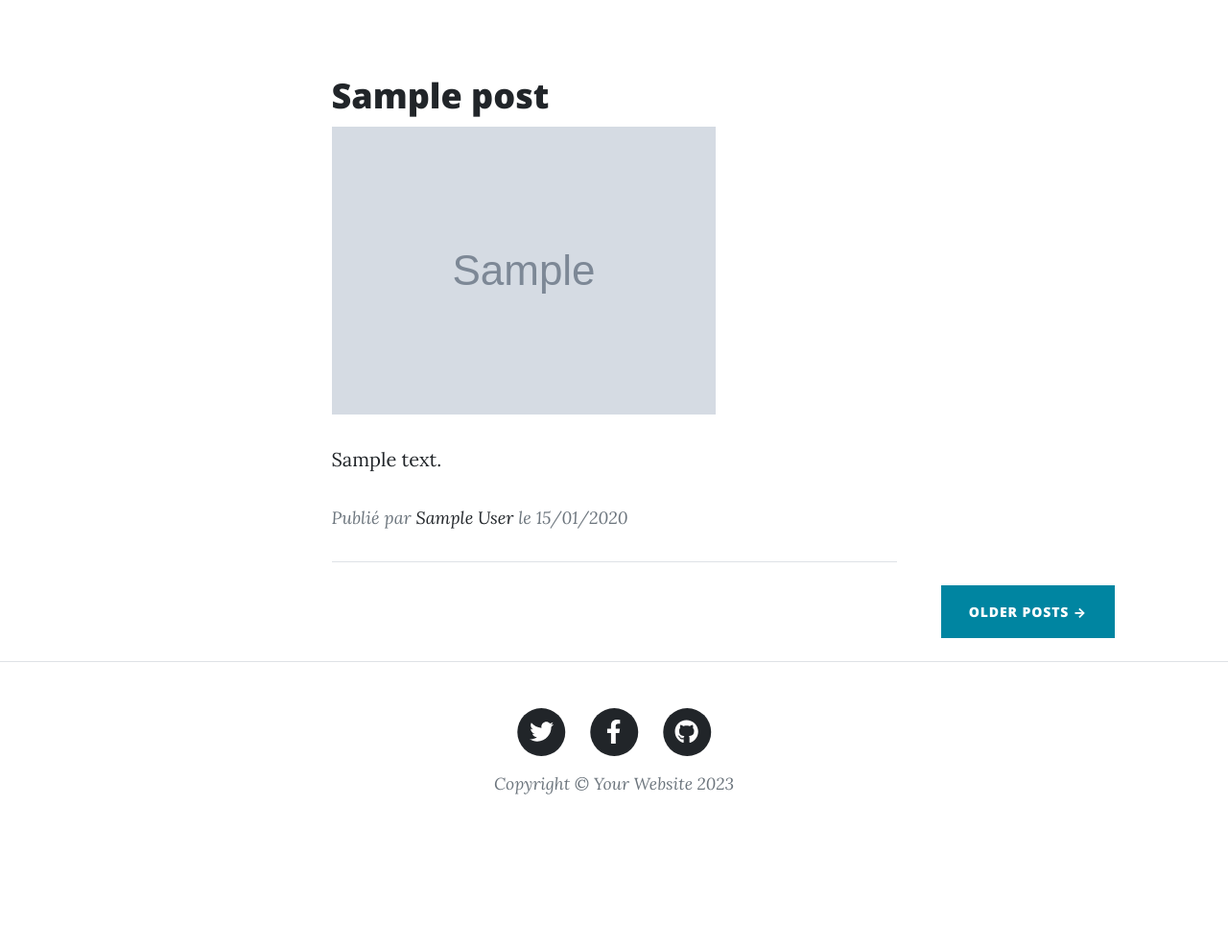
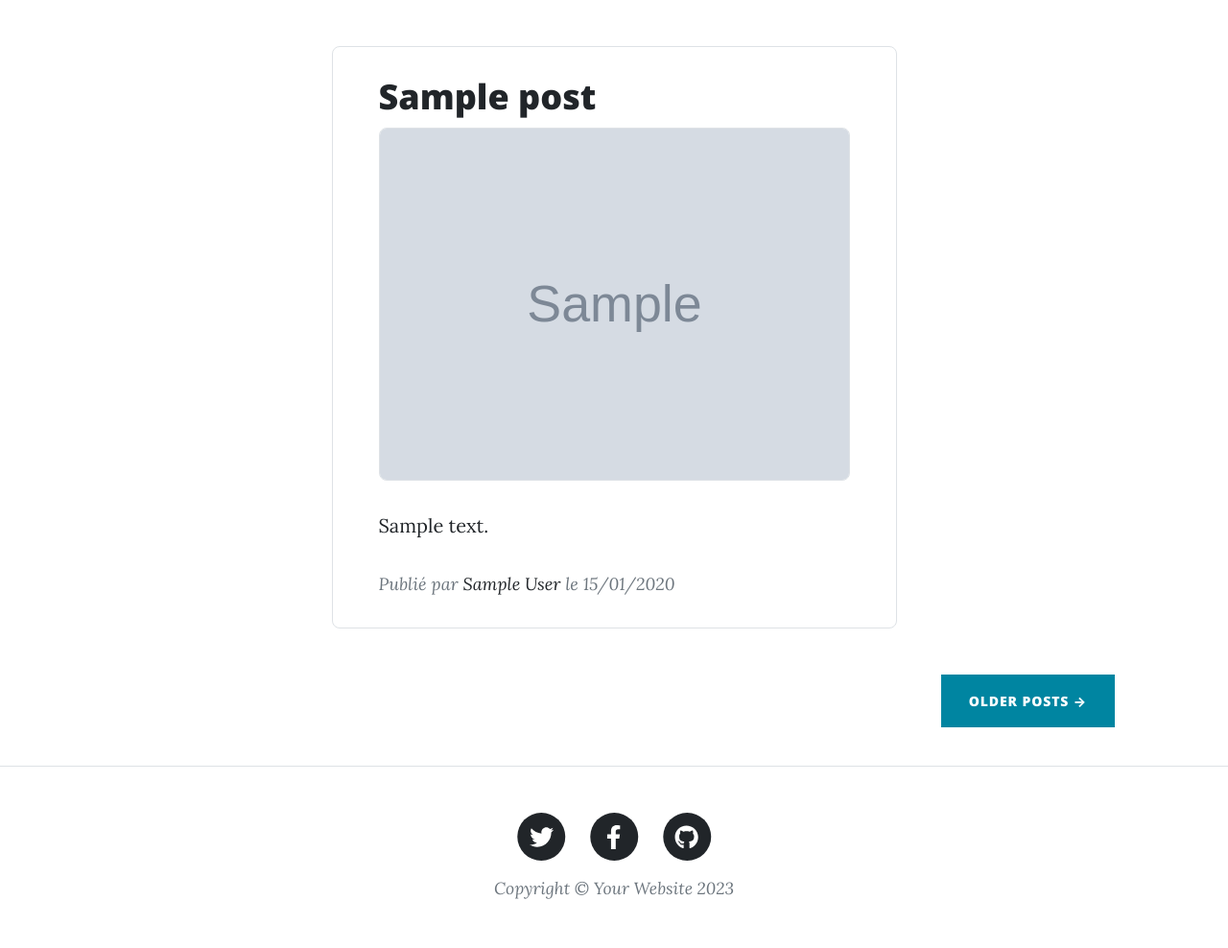
Before and after one commit to visothyouksim/tp_moto_blog, a Symfony app: template templates/default/home.html.twig in a window 1280 px wide. Shown: the part 532-1520 px from the top of the page at 96% size. Before the commit the page ends 1360 px from the top, so only its background shows below. Run offline with Twig, Linux system fonts and the light colour scheme; the template is opened without the code that fills it: most values are stand-ins (such as "Sample title", 1, 10 or a date in 2020); grey boxes marked "Sample" are stand-in pictures; some libraries are stand-ins or nearby versions.

Commit message:
Update home.html.twig

```diff
--- a/templates/default/home.html.twig
+++ b/templates/default/home.html.twig
@@ -18,15 +18,15 @@
     </header>
 
     <!-- Main Content-->
-    <div class="container px-4 px-lg-5">
+    <div class="container px-4 px-lg-5 mb-3">
         <div class="row gx-4 gx-lg-5 justify-content-center">
             <div class="col-md-10 col-lg-8 col-xl-7">
                 <!-- Post preview-->
                 {% for post in posts %}
-                    <div class="post-preview">
+                    <div class="post-preview border rounded-3 mb-5 px-5">
                         <a href="#">
                             <h2 class="post-title">{{ post.title }}</h2>
-                            <img src="{{ post.image }}" alt="{{ post.title }}">
+                            <img src="{{ post.image }}" alt="{{ post.title }}" class="img-fluid w-100 border rounded-3">
                         </a>
 
                         <p class="content">{{ post.content }}</p>
@@ -36,12 +36,10 @@
                             le {{ post.publishedAt|date('d/m/Y') }}
                         </p>
                     </div>
-                    <!-- Divider-->
-                    <hr class="my-4"/>
                 {% endfor %}
             </div>
             <!-- Pager-->
-            <div class="d-flex justify-content-end mb-4"><a class="btn btn-primary text-uppercase" href="#!">Older Posts →</a></div>
+            <div class="d-flex justify-content-end mb-4"><a class="btn btn-primary text-uppercase" href="#">Older Posts →</a></div>
         </div>
     </div>
 
```
